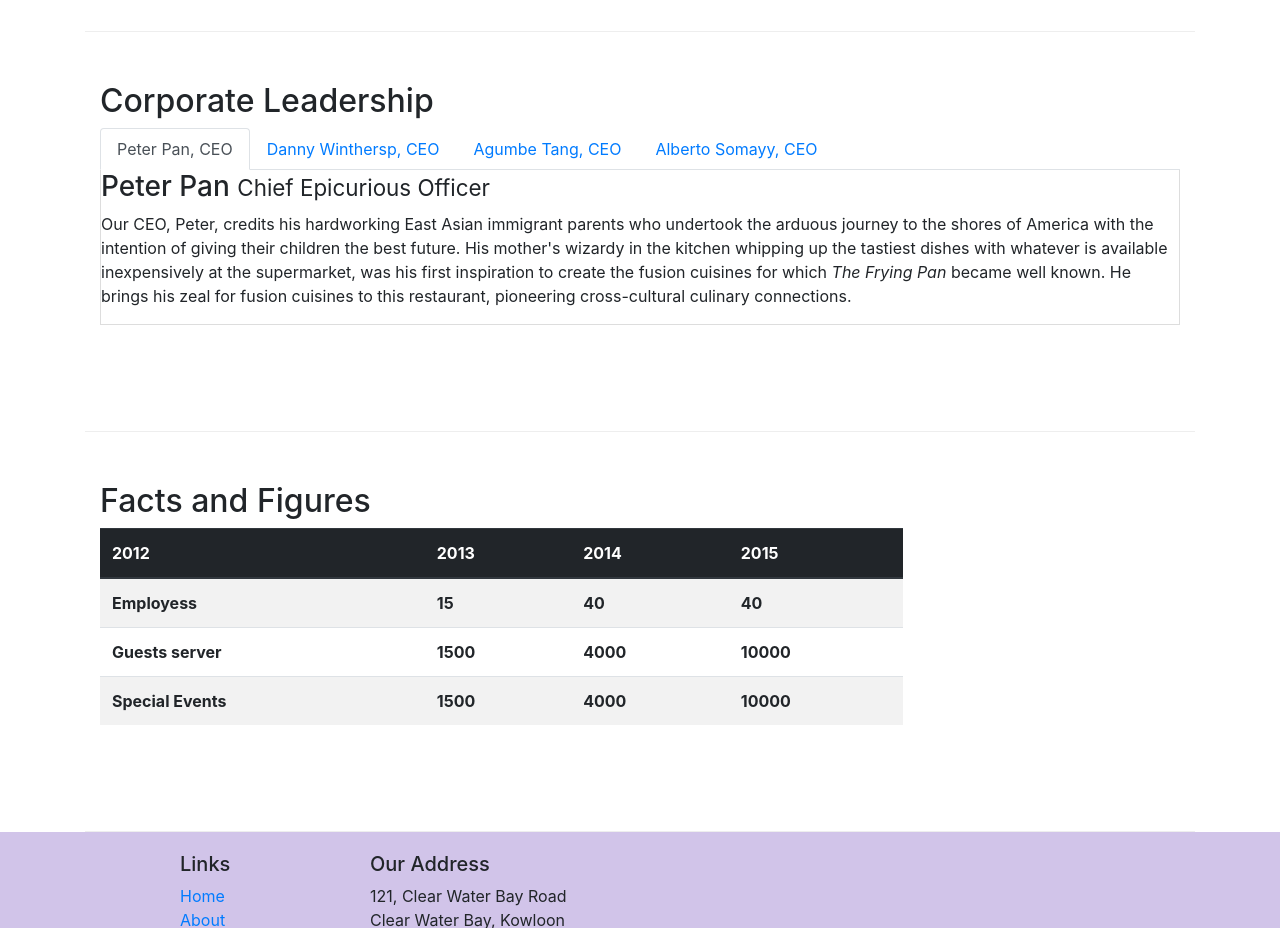
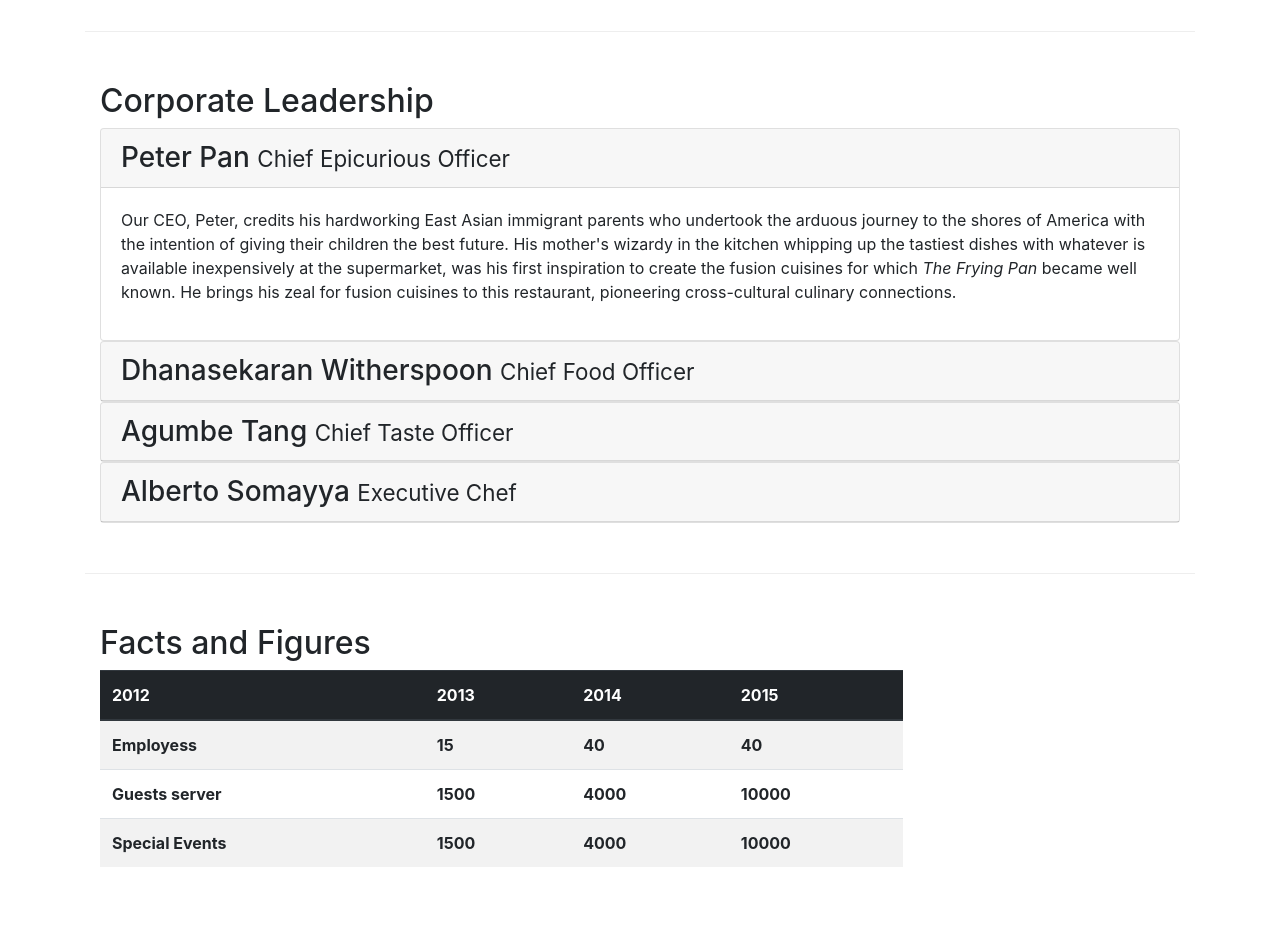
Before and after one commit to Luiscr1104/ConFusion_Coursera, a website: page aboutus.html in a window 1280 px wide. Shown: the part 940-1868 px from the top of the page. Drawn offline with nearby package versions, Linux system fonts and the light colour scheme; files whose address does not match are found by name.

Commit message:
Accordion

```diff
--- a/aboutus.html
+++ b/aboutus.html
@@ -99,37 +99,62 @@
         <div class="row row-content">
           <div class="col-12 col-sm col-md">
             <h2>Corporate Leadership</h2>
-                <ul class="nav nav-tabs">
-                  <li class="nav-item">
-                    <a class="nav-link active" href="#peter" role="tab" data-toggle="tab">Peter Pan, CEO</a>
-                  </li>
-                  <li class="nav-item">
-                    <a class="nav-link" href="#danny" role="tab" data-toggle="tab">Danny Winthersp, CEO</a>
-                  </li>
-                  <li class="nav-item">
-                    <a class="nav-link" href="#agumbe" role="tab" data-toggle="tab">Agumbe Tang, CEO</a>
-                  </li>
-                  <li class="nav-item">
-                    <a class="nav-link" href="#alberto" role="tab" data-toggle="tab">Alberto Somayy, CEO</a>
-                  </li>
-                </ul>
-
-                <div class="tab-content">
-                  <div class="tab-pane fade show active" role="tabpanel" id="peter">
-                    <h3>Peter Pan <small>Chief Epicurious Officer</small></h3>
+            <div id="accordion">
+              <div class="card">
+                <div class="card-header" role="tab" id="peterhead">
+                  <h3 class="mb-0">
+                    <a data-toggle="collapse" data-target="#peter">
+                     Peter Pan <small>Chief Epicurious Officer</small>
+                    </a>
+                  </h3>
+                </div>
+                <div role="tabpanel" class="collapse show" id="peter" data-parent="#accordion">
+                  <div class="card-body">
                     <p class="d-none d-sm-block">Our CEO, Peter, credits his hardworking East Asian immigrant parents who undertook the arduous journey to the shores of America with the intention of giving their children the best future. His mother's wizardy in the kitchen whipping up the tastiest dishes with whatever is available inexpensively at the supermarket, was his first inspiration to create the fusion cuisines for which <em>The Frying Pan</em> became well known. He brings his zeal for fusion cuisines to this restaurant, pioneering cross-cultural culinary connections.</p>
                   </div>
-                  <div class="tab-pane fade show" role="tabpanel" id="danny">
-                    <h3>Dhanasekaran Witherspoon <small>Chief Food Officer</small></h3>
+                </div>
+              </div>
+              <div class="card">
+                <div class="card-header" role="tab" id="dannyhead">
+                  <h3 class="mb-0">
+                        <a data-toggle="collapse" data-target="#danny">
+                          Dhanasekaran Witherspoon <small>Chief Food Officer</small>
+                        </a>
+                      </h3>
+                    </div>
+                    <div role="tabpanel" class="collapse" id="danny" data-parent="#accordion">
+                      <div class="card-body">
                         <p class="d-none d-sm-block">Our CFO, Danny, as he is affectionately referred to by his colleagues, comes from a long established family tradition in farming and produce. His experiences growing up on a farm in the Australian outback gave him great appreciation for varieties of food sources. As he puts it in his own words, <em>Everything that runs, wins, and everything that stays, pays!</em></p>
                       </div>
-                  <div class="tab-pane fade show" role="tabpanel" id="agumbe">
-                    <h3>Agumbe Tang <small>Chief Taste Officer</small></h3>
+                    </div>
+                  </div>
+                  <div class="card">
+                    <div class="card-header" role="tab" id="agumbehead">
+                      <h3 class="mb-0">
+                        <a data-toggle="collapse" data-target="#agumbe">
+                          Agumbe Tang <small>Chief Taste Officer</small>
+                        </a>
+                      </h3>
+                    </div>
+                    <div role="tabpanel" class="collapse" id="agumbe" data-parent="#accordion">
+                      <div class="card-body">
                         <p class="d-none d-sm-block">Blessed with the most discerning gustatory sense, Agumbe, our CTO, personally ensures that every dish that we serve meets his exacting tastes. Our chefs dread the tongue lashing that ensues if their dish does not meet his exacting standards. He lives by his motto, <em>You click only if you survive my lick.</em></p>
                       </div>
-                  <div class="tab-pane fade show" role="tabpanel" id="alberto">
-                    <h3>Alberto Somayya <small>Executive Chef</small></h3>
+                    </div>
+                  </div>
+                  <div class="card">
+                    <div class="card-header" role="tab" id="albertohead">
+                      <h3 class="mb-0">
+                        <a data-toggle="collapse" data-target="#alberto">
+                          Alberto Somayya <small>Executive Chef</small>
+                        </a>
+                      </h3>
+                    </div>
+                    <div role="tabpanel" class="collapse" id="alberto" data-parent="#accordion">
+                      <div class="card-body">
                         <p class="d-none d-sm-block">Award winning three-star Michelin chef with wide International experience having worked closely with whos-who in the culinary world, he specializes in creating mouthwatering Indo-Italian fusion experiences. He says, <em>Put together the cuisines from the two craziest cultures, and you get a winning hit! Amma Mia!</em></p>
+                      </div>
+                    </div>
                 </div>
             </div>
           </div>
@@ -176,7 +201,6 @@
          </div>
        </div>
     </div>
-
     <footer class="footer">
         <div class="container">
             <div class="row">
--- a/css/styles.css
+++ b/css/styles.css
@@ -41,4 +41,5 @@ body{
   border-left: 1px solid #ddd;
   border-right: 1px solid #ddd;
   border-bottom: 1px solid #ddd;
+  padding: 10px;
 }
```
Lines whose indentation alone changed are shown as unchanged.
